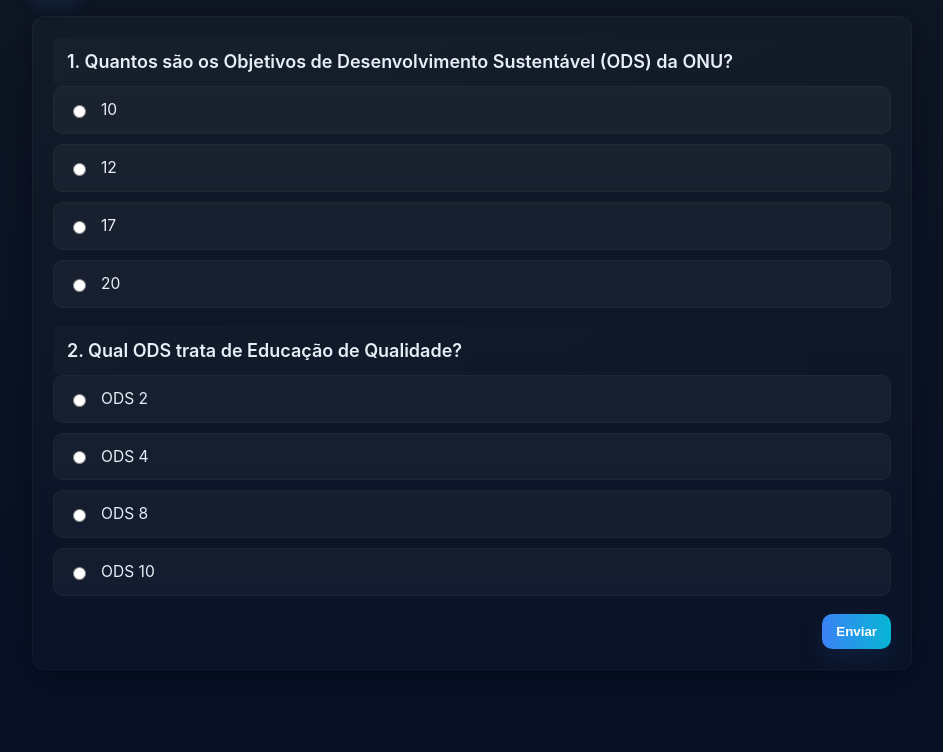
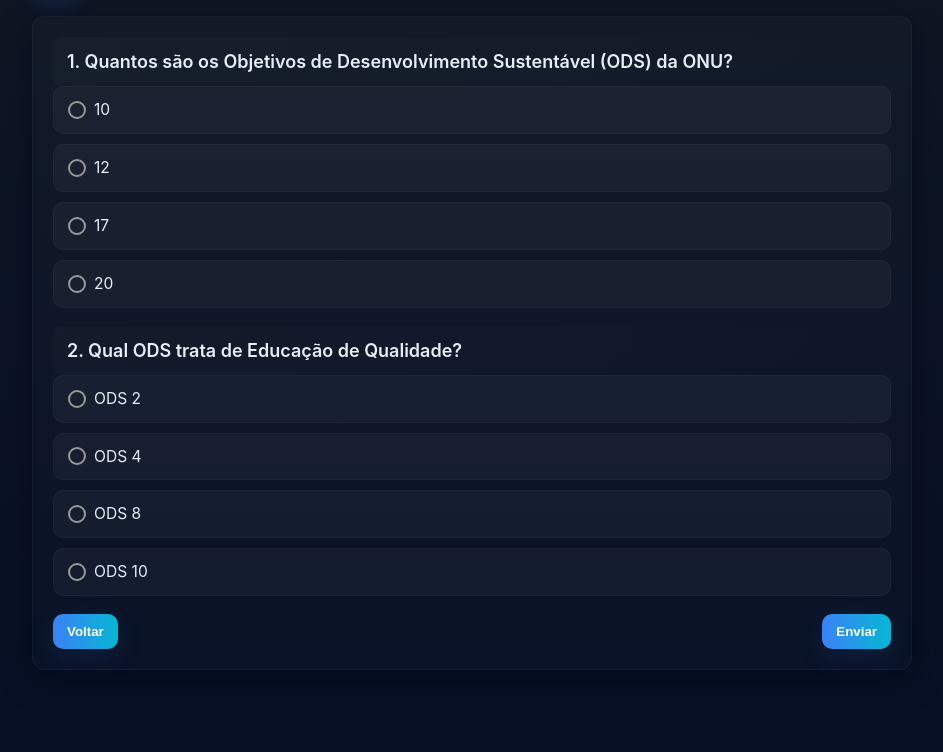
Before and after one commit to sbm-ocampagnoli/quiz_ods, a Flask app: page /quiz in a window 1280 px wide. Shown: the part 80-832 px from the top of the page, without its empty margins (168-1111 px from the left). Run offline with Flask 3, Linux system fonts and the light colour scheme.

Commit message:
[main] - Add fix on style quiz

```diff
--- a/static/style.css
+++ b/static/style.css
@@ -472,3 +472,56 @@ body {
 }
 
 /* End of file */
+
+.choice {
+    display: flex;
+    align-items: center;
+    gap: 8px;
+    cursor: pointer;
+    position: relative;
+}
+
+/* hide native radio but keep it accessible */
+.choice input[type="radio"] {
+    position: absolute;
+    opacity: 0;
+    width: 18px;
+    height: 18px;
+    margin: 0;
+    left: 0;
+    top: 50%;
+    transform: translateY(-50%);
+}
+
+/* custom circle shown before the label text */
+.choice .label {
+    display: inline-flex;
+    align-items: center;
+    gap: 8px;
+    padding-left: 26px;
+}
+
+.choice .label::before {
+    content: "";
+    display: inline-block;
+    width: 18px;
+    height: 18px;
+    border-radius: 50%;
+    border: 2px solid #999;
+    background: transparent;
+    transition: background .12s ease, border-color .12s ease, box-shadow .12s ease;
+    margin-left: -26px;
+    /* align the pseudo circle with the hidden native input */
+}
+
+/* colored dot when checked */
+.choice input[type="radio"]:checked+.label::before {
+    background: var(--radio-accent, #2b8cff);
+    border-color: var(--radio-accent, #2b8cff);
+    box-shadow: 0 0 0 4px rgba(43, 140, 255, 0.12);
+}
+
+/* optional focus outline for keyboard users */
+.choice input[type="radio"]:focus+.label::before {
+    box-shadow: 0 0 0 4px rgba(43, 140, 255, 0.18);
+}
--- a/templates/index.html
+++ b/templates/index.html
@@ -12,14 +12,14 @@
             <div class="brand">
                 <div class="logo">Q</div>
                 <div>
-                    <div class="title">Quiz ODS 4</div>
+                    <div class="title">Quiz ODS</div>
                     <div class="subtitle">Educação de Qualidade</div>
                 </div>
             </div>
         </header>
 
         <section class="card center">
-            <h1 class="question">Teste seus conhecimentos sobre ODS 4</h1>
+            <h1 class="question">Teste seus conhecimentos sobre ODS</h1>
             <a class="btn" href="{{ url_for('quiz') }}">Começar o Quiz</a>
         </section>
     </main>
--- a/templates/quiz.html
+++ b/templates/quiz.html
@@ -34,7 +34,9 @@
             </section>
         {% endfor %}
             <div class="actions">
-                <div></div>
+            <div>
+                <button type="button" class="btn" onclick="location.href='{{ url_for('index') }}'">Voltar</button>
+            </div>
             <div class="right-actions">
                 <button class="btn" type="submit">Enviar</button>
             </div>
```
Lines whose indentation alone changed are shown as unchanged.
